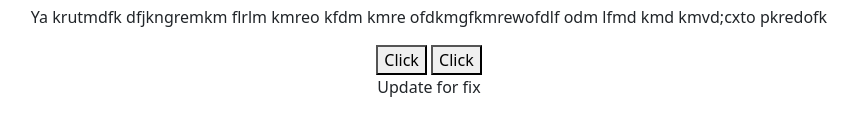
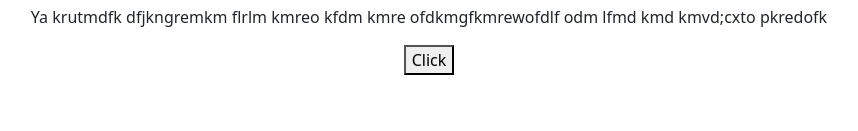
Before and after one commit to MilesYoun9/eduThings, a plain HTML site: page index.html in a window 1280 px wide. Shown: the part 77-208 px from the top of the page, without its empty margins (211-1069 px from the left). Drawn offline with nearby package versions, Linux system fonts and the light colour scheme.

Commit message:
Second User

```diff
--- a/index.html
+++ b/index.html
@@ -13,8 +13,6 @@
     <h1>Galim</h1>
     <p>Ya krutmdfk dfjkngremkm flrlm kmreo kfdm kmre ofdkmgfkmrewofdlf odm lfmd kmd kmvd;cxto pkredofk</p>
     <button>Click</button>
-    <button>Click</button>
-    <p>Update for fix</p>
     </div>
   </body>
 </html>
```
